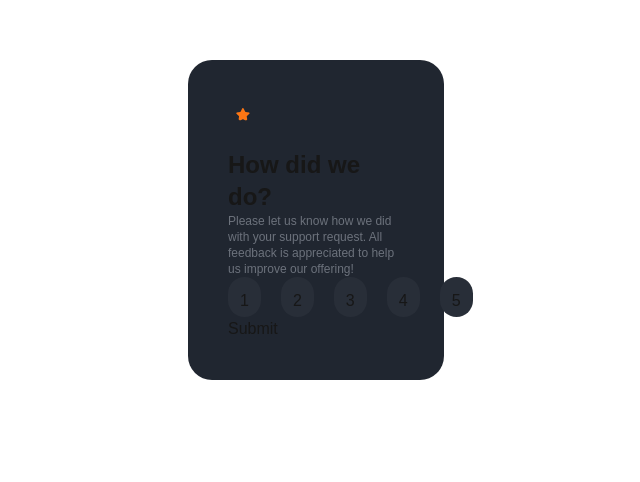
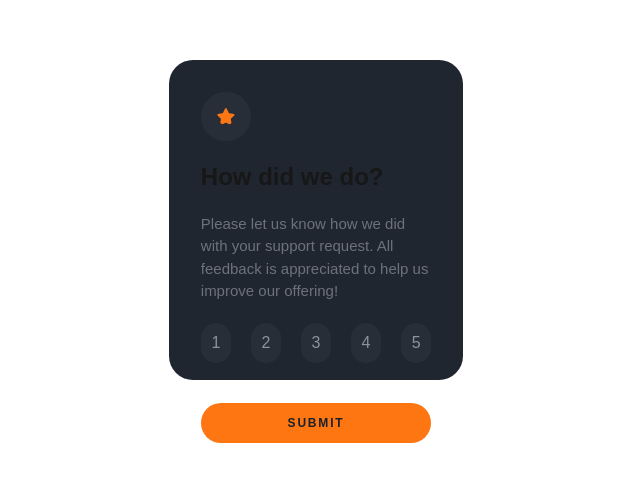
Before and after one commit to spencerattick/styling-showcase, a Next.js app: page /javascript/rating in a window 1280 px wide. Shown: the part 180-662 px from the top of the page, without its empty margins (324-964 px from the left). Built offline with nearby package versions, Linux system fonts and the light colour scheme.

Commit message:
finish initial styling

```diff
--- a/src/app/javascript/rating/page.tsx
+++ b/src/app/javascript/rating/page.tsx
@@ -5,26 +5,26 @@ export default function Rating() {
 
   return (
     <div className="flex items-center justify-center h-[100vh] w-[100vw]">
-      <div className="bg-[#202630] w-[20vw] h-[40vh] rounded-3xl p-10">
+      <div className="bg-[#202630] w-[23vw] h-[40vh] rounded-3xl p-8">
         <Image
           src="/icon-star-rating.svg"
-          width={30}
-          height={30}
+          width={50}
+          height={50}
           alt="star icon"
-          className="bg-#282e38 p-2 rounded-full"
+          className="bg-[#282e38] p-4 rounded-full"
         />
 
-        <h1 className="font-bold text-2xl mt-5">How did we do?</h1>
-        <p className="text-[#6c727c] text-xs">
+        <h1 className="font-bold text-2xl my-5">How did we do?</h1>
+        <p className="text-[#6c727c] text-[15px]">
           Please let us know how we did with your support request. All feedback
           is appreciated to help us improve our offering!
         </p>
-        <div className="flex justify-around  gap-5">
+        <div className="flex justify-around gap-5">
           {ratingNums.map((num) => (
-              <button className="bg-[#282e38] rounded-full p-3 h-10 w-10 text-center" key={num}>{num}</button>
+              <button className="bg-[#282e38] rounded-full flex items-center justify-center h-10 w-10 text-center text-[#8b939f] mt-5 mb-5" key={num}>{num}</button>
           ))}
         </div>
-        <button>Submit</button>
+        <button className="bg-[#fd7612] text-[#1b212b] w-full mt-5 py-3 text-xs font-semibold tracking-[.15em] rounded-full">SUBMIT</button>
       </div>
     </div>
   );
```
